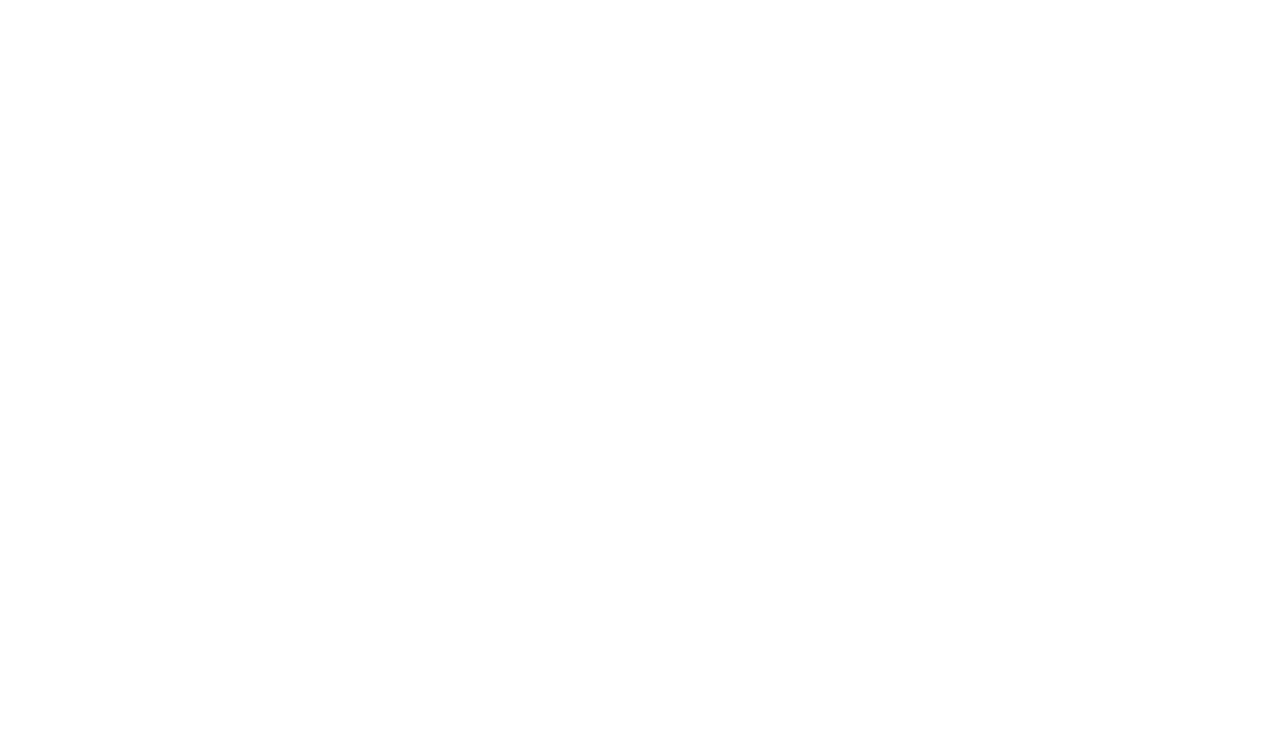
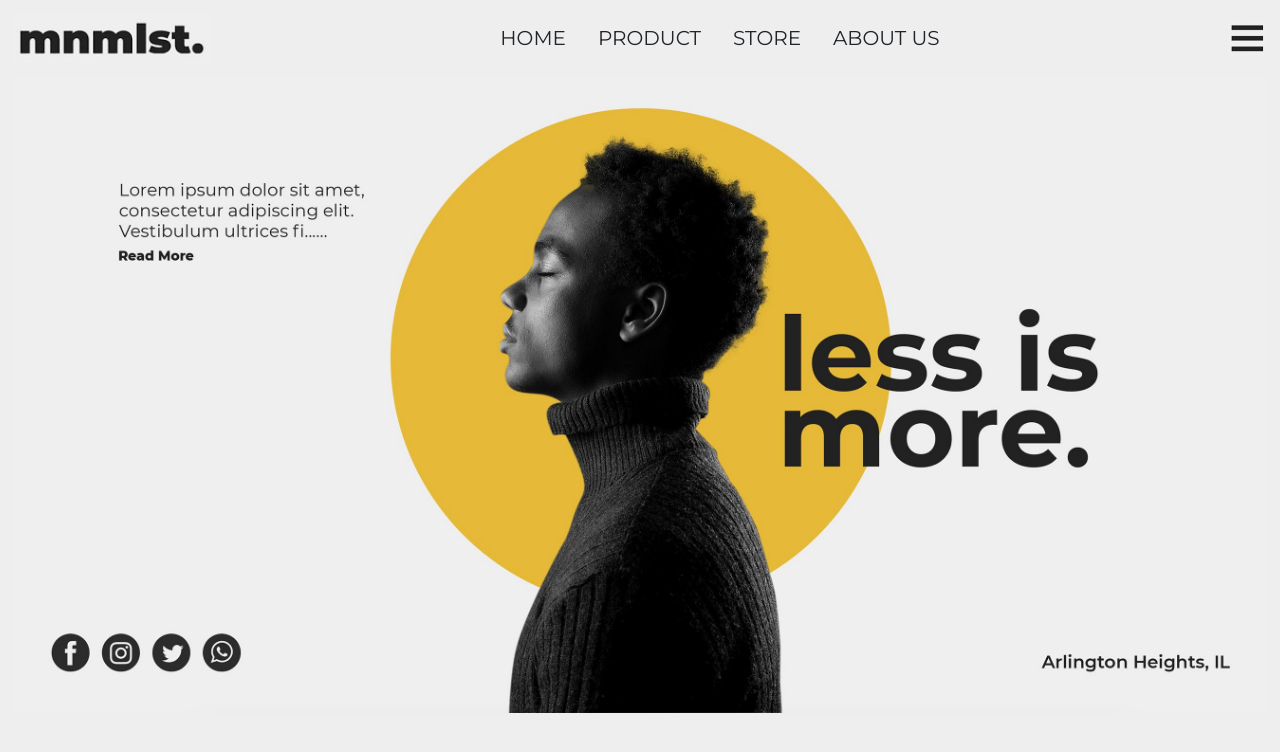
Before and after one commit to alankze/Crossoverday, a plain HTML site: page index.html in a window 1280 px wide. Drawn offline with nearby package versions, Linux system fonts and the light colour scheme.

Commit message:
modified main page

```diff
--- a/index.html
+++ b/index.html
@@ -1,10 +1,78 @@
 <!DOCTYPE html>
 <html lang="en">
   <head>
-    <meta charset="UTF-8" />
-    <meta name="viewport" content="width=device-width, initial-scale=1.0" />
+    <meta charset="utf-8" />
+    <meta name="viewport" content="width=device-width, initial-scale=1" />
+    <title>Crossover Day</title>
+    <link
+      href="https://cdn.jsdelivr.net/npm/bootstrap@5.3.0/dist/css/bootstrap.min.css"
+      rel="stylesheet"
+      integrity="sha384-9ndCyUaIbzAi2FUVXJi0CjmCapSmO7SnpJef0486qhLnuZ2cdeRhO02iuK6FUUVM"
+      crossorigin="anonymous"
+    />
     <link rel="stylesheet" href="style.css" />
-    <title>Crossover Day</title>
+    <link rel="preconnect" href="https://fonts.googleapis.com" />
+    <link rel="preconnect" href="https://fonts.gstatic.com" crossorigin />
+    <link
+      href="https://fonts.googleapis.com/css2?family=Montserrat:wght@300;400;700&display=swap"
+      rel="stylesheet"
+    />
   </head>
-  <body></body>
+  <header>
+    <div class="container-fluid">
+      <nav class="navbar navbar-default">
+        <a class="navbar-brand" href="#">
+          <img
+            src="./images/Logo.png"
+            alt="mnmlst logo"
+            width="200"
+            height="50"
+          />
+        </a>
+
+        <ul class="nav navbar-brand text-uppercase">
+          <li class="padding-li">
+            <a href="#" class="text-decoration-none link-dark">Home</a>
+          </li>
+          <li class="padding-li">
+            <a href="/product" class="text-decoration-none link-dark"
+              >Product</a
+            >
+          </li>
+          <li class="padding-li">
+            <a href="/store" class="text-decoration-none link-dark">Store</a>
+          </li>
+          <li class="padding-li">
+            <a href="/about" class="text-decoration-none link-dark">About us</a>
+          </li>
+        </ul>
+        <img src="./images/Hamburger.png" alt="Hamburger Icon" width="40" />
+      </nav>
+    </div>
+  </header>
+  <body>
+    <!-- <p>
+      Lorem, ipsum dolor sit amet consectetur adipisicing elit. Accusantium
+      commodi ratione ...
+    </p>
+    <p>Read More</p> -->
+    <div class="container-fluid col-12">
+      <img
+        src="./images/lessismore2.png"
+        alt="profile of a man with closed eyes"
+        class="w-100"
+      />
+    </div>
+
+    <script
+      src="https://cdn.jsdelivr.net/npm/bootstrap@5.3.0/dist/js/bootstrap.bundle.min.js"
+      integrity="sha384-geWF76RCwLtnZ8qwWowPQNguL3RmwHVBC9FhGdlKrxdiJJigb/j/68SIy3Te4Bkz"
+      crossorigin="anonymous"
+    ></script>
+    <script
+      src="https://cdn.jsdelivr.net/npm/bootstrap@5.3.0/dist/js/bootstrap.min.js"
+      integrity="sha384-fbbOQedDUMZZ5KreZpsbe1LCZPVmfTnH7ois6mU1QK+m14rQ1l2bGBq41eYeM/fS"
+      crossorigin="anonymous"
+    ></script>
+  </body>
 </html>
--- a/style.css
+++ b/style.css
@@ -0,0 +1,10 @@
+body {
+  background-color: #eeeeee;
+  font-family: Montserrat;
+}
+
+.padding-li {
+  padding-right: 1rem !important;
+  padding-left: 1rem !important;
+  color: black !important;
+}
```
Also changed, not shown: images/Hamburger.png (added), images/Logo.png (added), images/lessismore.png (added), images/lessismore2.png (added).
